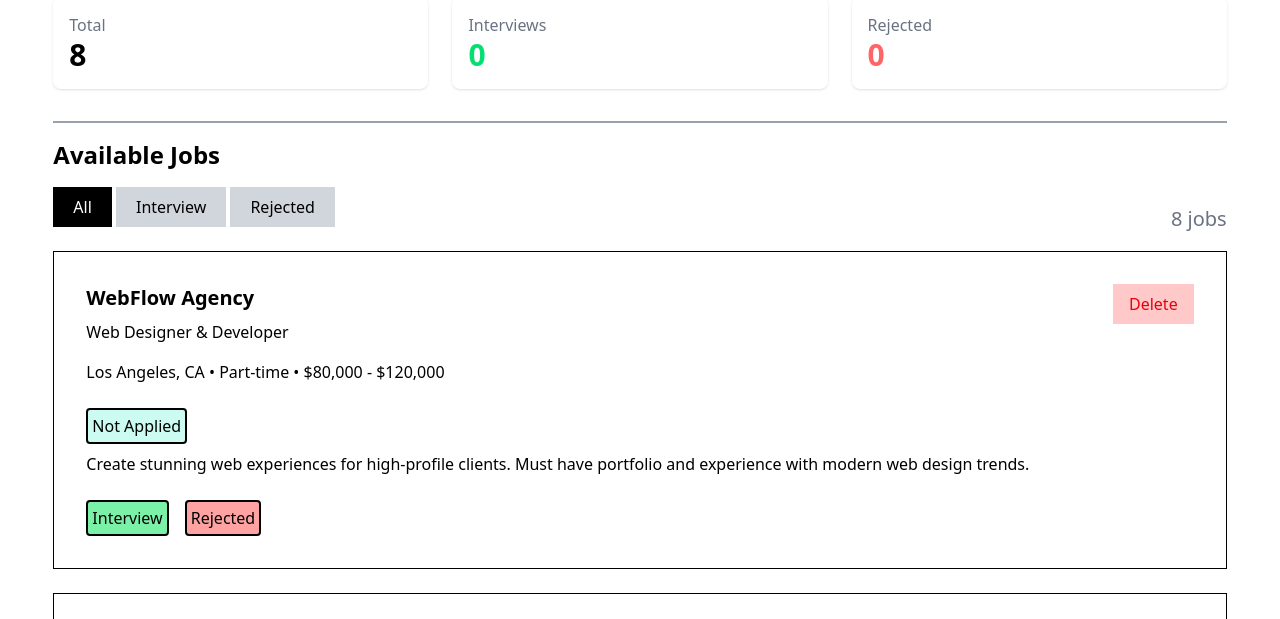
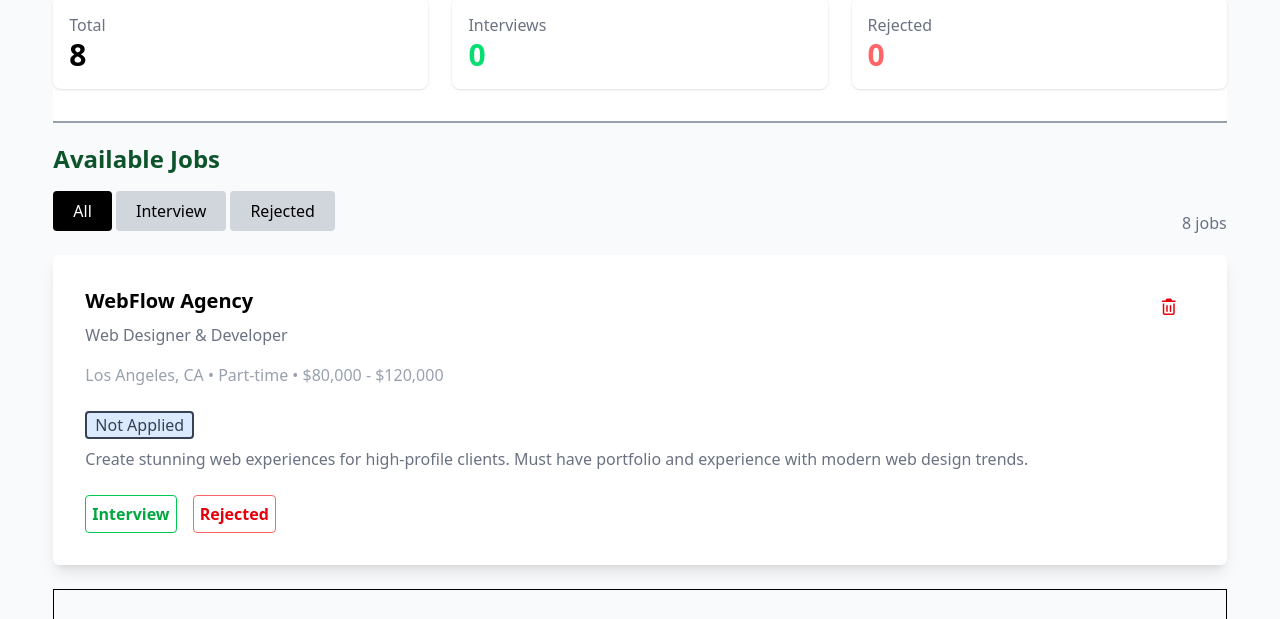
Before and after one commit to Sabbirbd912/A04-JobTracker, a plain HTML site: page index.html in a window 1280 px wide. Shown: the part 103-722 px from the top of the page. Drawn offline with nearby package versions, Linux system fonts and the light colour scheme.

Commit message:
card updated

```diff
--- a/index.html
+++ b/index.html
@@ -15,7 +15,7 @@
       referrerpolicy="no-referrer"
     />
   </head>
-  <body>
+  <body class="bg-[#F8FAFC]">
     <header class="w-11/12 mx-auto sticky top-0 bg-white z-10">
       <h2 class="text-3xl font-bold py-8">Job Application Tracker</h2>
       <div class="grid grid-cols-3 gap-6">
@@ -39,14 +39,14 @@
       <div class="w-full mx-auto border-b-2 border-gray-400 py-4"></div>
     </header>
 
-    <main class="w-11/12 mx-auto pt-4">
-      <h2 class="text-2xl font-bold mb-4">Available Jobs</h2>
+    <main class="w-11/12 mx-auto pt-5">
+      <h2 class="text-2xl font-bold text-green-900 mb-4">Available Jobs</h2>
       <div class="flex justify-between items-center">
         <div class="mb-6">
           <button
             onclick="toggleStyle('all-filter-btn')"
             id="all-filter-btn"
-            class="bg-black text-white px-5 py-2"
+            class="bg-black text-white px-5 py-2 rounded hover:bg-blue-600 active:bg-blue-300 active:scale-95 transition"
           >
             All
           </button>
@@ -54,7 +54,7 @@
           <button
             onclick="toggleStyle('interview-filter-btn')"
             id="interview-filter-btn"
-            class="bg-gray-300 px-5 py-2"
+            class="bg-gray-300 px-5 py-2 rounded hover:bg-green-400 active:bg-green-200 active:scale-95 transition"
           >
             Interview
           </button>
@@ -62,52 +62,52 @@
           <button
             onclick="toggleStyle('rejected-filter-btn')"
             id="rejected-filter-btn"
-            class="bg-gray-300 px-5 py-2"
+            class="bg-gray-300 px-5 py-2 rounded hover:bg-red-400 active:bg-red-200 active:scale-95 transition"
           >
             Rejected
           </button>
         </div>
         <div
           id="count-status"
-          class="countstatus text-xl font-normal text-gray-500"
+          class="countstatus text-base font-extralight text-gray-500"
         ></div>
       </div>
       <!-- Filtered card -->
       <section id="filtered-section" class="hidden"></section>
 
       <section id="allCards" class="space-y-6">
-        <div class="card flex justify-between border p-8">
+        <div class="card flex justify-between bg-white shadow-lg rounded-md p-8">
           <div class="space-y-6">
             <div class="card-top">
               <h2 class="company-name text-xl font-bold pb-2">
                 WebFlow Agency
               </h2>
-              <span class="job-designation">Web Designer & Developer</span>
-              <p class="job-info pt-4">
+              <span class="job-designation text-gray-500">Web Designer & Developer</span>
+              <p class="job-info pt-4 text-gray-400">
                 Los Angeles, CA • Part-time • $80,000 - $120,000
               </p>
             </div>
             <div class="card-middle space-y-2">
-              <button class="status bg-teal-100 border-2 rounded p-1">
+              <button class="status bg-blue-100 border-2 rounded px-2 text-gray-700">
                 Not Applied
               </button>
-              <p class="job-description">
+              <p class="job-description text-gray-500">
                 Create stunning web experiences for high-profile clients. Must
                 have portfolio and experience with modern web design trends.
               </p>
             </div>
             <div class="card-bottom space-x-3">
-              <button class="interview-btn bg-green-300 border-2 rounded p-1">
+              <button class="interview-btn border-1 p-[6px] border-green-500 text-green-600 font-bold rounded active:bg-green-300 active:scale-95 transition">
                 Interview
               </button>
-              <button class="rejected-btn bg-red-300 border-2 rounded p-1">
+              <button class="rejected-btn border-1 p-[6px] border-red-400 text-red-600 font-bold rounded active:bg-red-300 active:scale-95 transition">
                 Rejected
               </button>
             </div>
           </div>
           <div>
-            <button class="btn-delete bg-red-200 text-red-600 px-4 py-2">
-              Delete
+            <button class="btn-delete text-red-600 px-4 py-2 active:bg-red-200 active:scale-95 transition">
+              <i class="fa-regular fa-trash-can"></i>
             </button>
           </div>
         </div>
```
